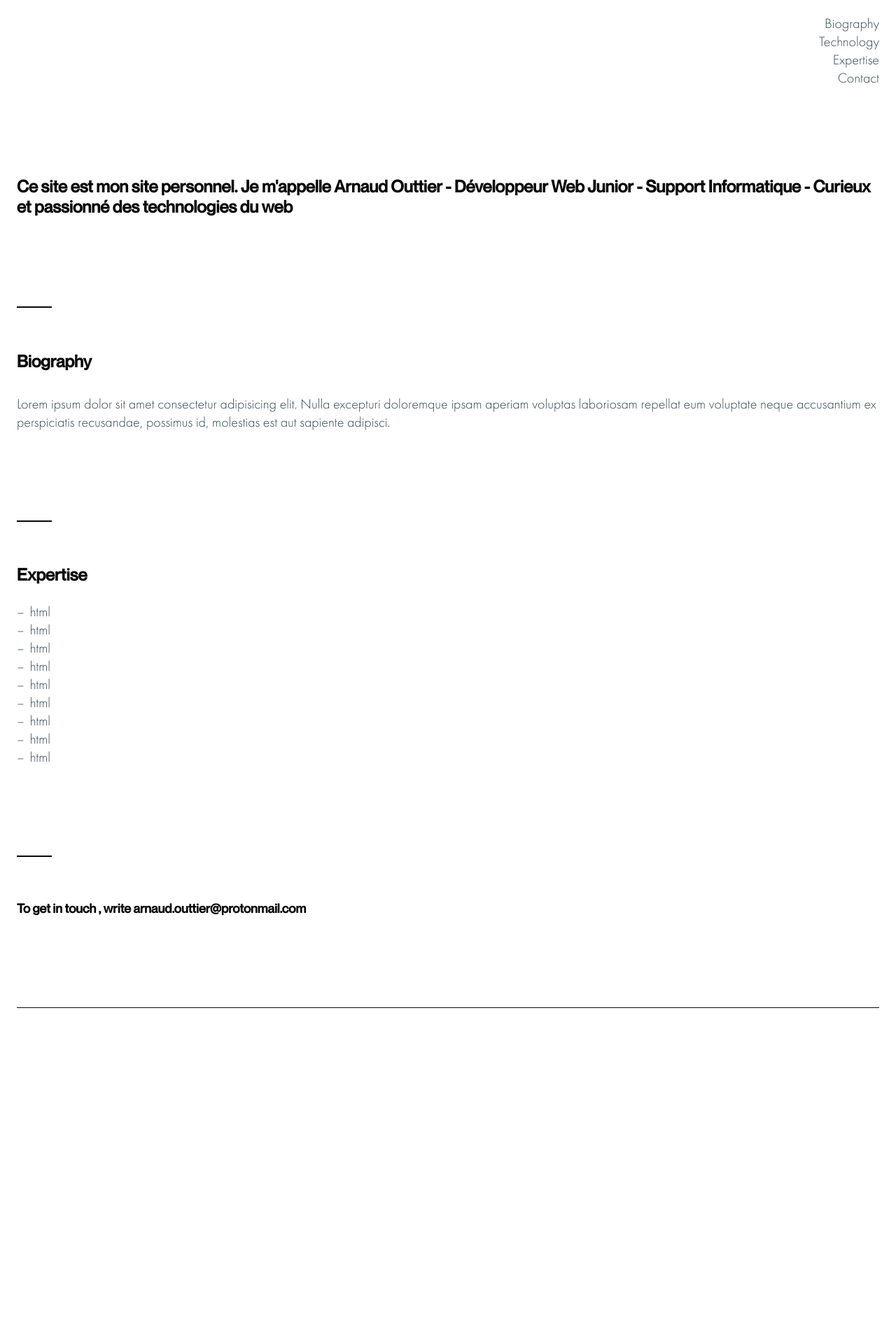
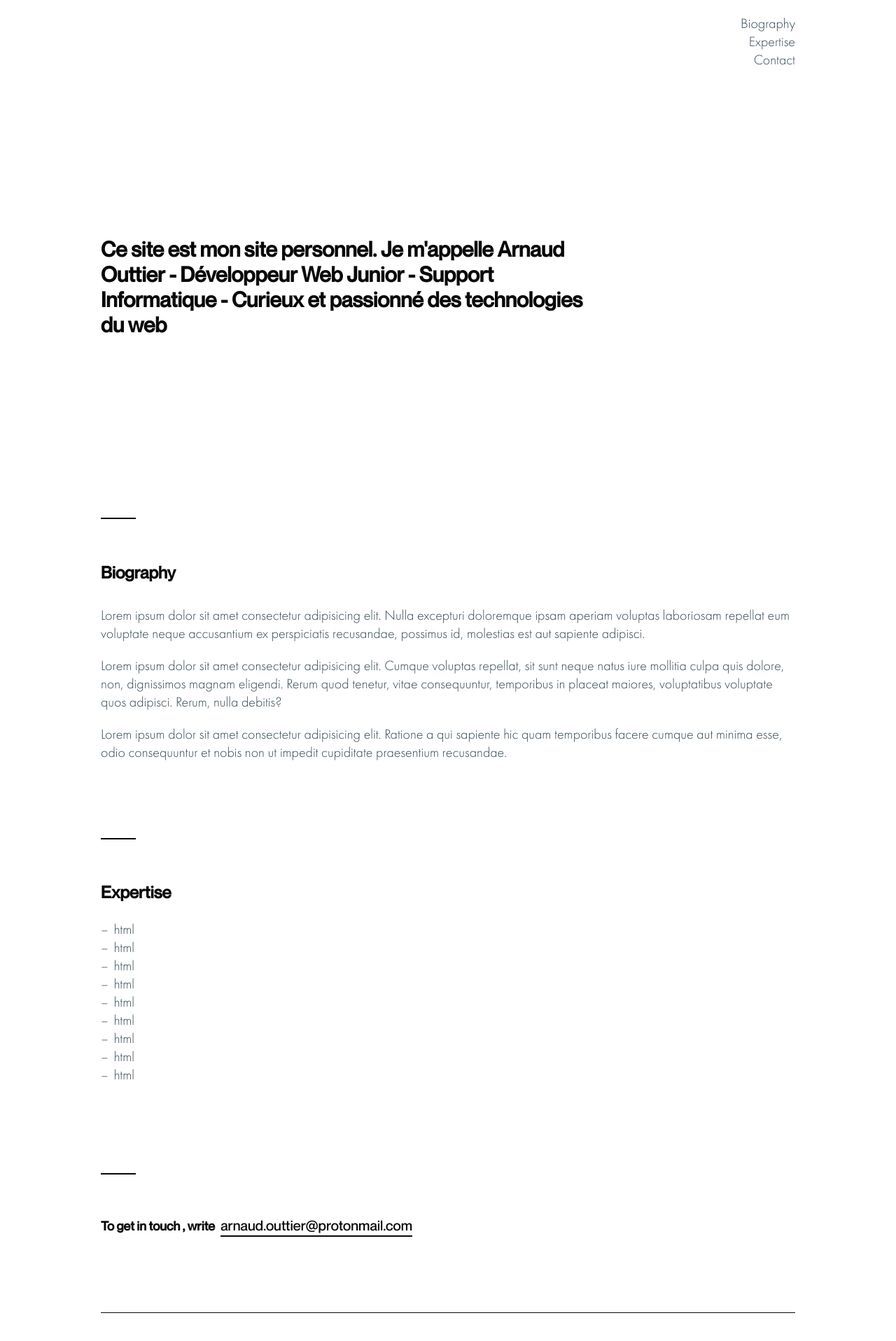
Before and after one commit to arnaudouttier/arnaud-personnal-tailwind, a Vue app: page / in a window 1280 px wide. Shown: the top 1917 px of the page at 70% size. Before the commit the page ends 1555 px from the top, so only its background shows below. Built offline with nearby package versions, Linux system fonts and the light colour scheme.

Commit message:
supp vue.config.js

```diff
--- a/src/App.vue
+++ b/src/App.vue
@@ -60,7 +60,7 @@ const hideScrollElement = (element) => {
 
       const handleScrollAnimation = () => {
         scrollElements.forEach((el) => {
-    if (elementInView(el, 1.25)) {
+          if (elementInView(el, 1)) {
             displayScrollElement(el);
           } else if (elementOutofView(el)) {
             hideScrollElement(el)
@@ -71,7 +71,6 @@ window.addEventListener("scroll", () => {
         handleScrollAnimation();
       });
         }}
-
     }
 
 </script>
@@ -79,11 +78,19 @@ window.addEventListener("scroll", () => {
 <style lang="scss">
   @import './src/assets/scss/main.scss';
   .site{
+    max-width: 992px;
+    margin: 0 auto;
     padding: 0 16px;
   }
 
   header, .site-content{
-    margin-bottom: 128px;
+    margin-bottom: 110px;
+  }
+
+  @media (min-width: 992px) {
+    header{
+      margin-bottom: 0;
+    }
   }
 
   .js-scroll{
--- a/src/components/Biography.vue
+++ b/src/components/Biography.vue
@@ -4,6 +4,8 @@
         <p>
             Lorem ipsum dolor sit amet consectetur adipisicing elit. Nulla excepturi doloremque ipsam aperiam voluptas laboriosam repellat eum voluptate neque accusantium ex perspiciatis recusandae, possimus id, molestias est aut sapiente adipisci.
         </p>
+        <p>Lorem ipsum dolor sit amet consectetur adipisicing elit. Cumque voluptas repellat, sit sunt neque natus iure mollitia culpa quis dolore, non, dignissimos magnam eligendi. Rerum quod tenetur, vitae consequuntur, temporibus in placeat maiores, voluptatibus voluptate quos adipisci. Rerum, nulla debitis?</p>
+        <p>Lorem ipsum dolor sit amet consectetur adipisicing elit. Ratione a qui sapiente hic quam temporibus facere cumque aut minima esse, odio consequuntur et nobis non ut impedit cupiditate praesentium recusandae.</p>
     </section>
 </template>
 
@@ -18,7 +20,7 @@ export default {
     @import '~@/assets/scss/main.scss';
 
     .biography{
-        margin-bottom: 128px;
+        margin-bottom: 110px;
 
         &:before{
             content: "";
--- a/src/components/Contact.vue
+++ b/src/components/Contact.vue
@@ -1,6 +1,7 @@
 <template>
     <section class="contact js-scroll fade-from-bottom" >
-      <h5>To get in touch , write arnaud.outtier@protonmail.com</h5>
+      <h5>To get in touch , write</h5>
+      <a href="">arnaud.outtier@protonmail.com</a>
     </section>
 </template>
 
@@ -15,13 +16,33 @@ export default {
   @import '~@/assets/scss/variables.scss';
 
   .contact{
+    font-family: $secondary-font;
+
     &:before{
             content: "";
             border-top: 2px solid $secondary-color;
             width: 50px;
             display: block;
             margin-bottom: 6rem;
-        }
+    }
+    h5{
+      display: inline;
+      margin-right: 8px;
+    }
+    a{
+      color: #080808;
+      position: relative;
+
+      &:after{
+        content: "";
+        border-bottom: 2px solid $secondary-color;
+        position: absolute;
+        left: 0;
+        bottom: -4px;
+        width: 274px;
+      }
+
+    }
   }
 
   .scrolled.fade-from-bottom{
@@ -30,7 +51,7 @@ export default {
 
   @keyframes fade-from-bottom  {
     0%{
-      transform: translateY(+100px);
+      transform: translateY(+30px);
     }
         100%{
       transform: translateY(0px);
--- a/src/components/Expertise.vue
+++ b/src/components/Expertise.vue
@@ -52,11 +52,11 @@ export default {
 
   @keyframes fade-from-left  {
     0%{
-      transform: translateX(-100%);
+      transform: translateX(-10px);
       opacity: 0;
     }
         100%{
-      transform: translateX(0%);
+      transform: translateX(0px);
       opacity: 1;
     }
   }
--- a/src/components/Footer.vue
+++ b/src/components/Footer.vue
@@ -91,7 +91,6 @@ export default {
       font-size: 1.4rem;
     }
   }
-
   .social-navigation{
     display: flex;
     align-items: center;
@@ -100,22 +99,31 @@ export default {
       margin-right: 16px;
     }
   }
-
   svg{
     width: 18px;
     height: 18px;
   }
-
-    .scrolled.fade-from-right{
-    animation: fade-from-bottom 2s ease;
+  .scrolled.fade-from-right{
+    animation: fade-from-right .8s ease-in-out;
+  }
+    .scrolled.fade-from-left{
+    animation: fade-from-left .8s ease-in-out;
   }
 
   @keyframes fade-from-right  {
     0%{
-      transform: translateX(+100px);
+      transform: translateX(10px);
     }
-        100%{
+    100%{
       transform: translateX(0px);
+    }
+  }
+  @keyframes fade-from-left  {
+    0%{
+      transform: translateX(-10px);
+    }
+    100%{
+      transform: translateX(0);
     }
   }
 
--- a/src/components/Header.vue
+++ b/src/components/Header.vue
@@ -19,5 +19,19 @@ export default {
 </script>
 
 <!-- Add "scoped" attribute to limit CSS to this component only -->
-<style scoped lang="scss">
+<style lang="scss">
+  // Large devices (desktops, 992px and up)
+  .navigation{
+    margin-bottom: 10.2rem;
+  }
+
+  @media (min-width: 992px) {
+    header{
+      height: 90vh;
+    }
+    .navigation{
+      margin-bottom: 24rem;
+    }
+  }
+
 </style>
--- a/src/components/Nav.vue
+++ b/src/components/Nav.vue
@@ -1,12 +1,8 @@
 <template>
-  <div>
   <nav class="navigation">
     <ul>
       <li>
         <a href="">Biography</a>
-        </li>
-        <li>
-          <a href="">Technology</a>
       </li>
       <li>
         <a href="">Expertise</a>
@@ -16,25 +12,12 @@
       </li>
     </ul>
   </nav>
-  </div>
 </template>
 
 <script>
 
   export default {
-    name: 'Nav',
-    data () {
-      return{
-      }
-    },
-    mounted(){
-        this.fadeIn() //method1 will execute at pageload
-  },
-  methods:{
-        fadeIn (){
-          const navigation = document.querySelector('.navigation')
-        }
-     },
+    name: 'Nav'
    }
 </script>
 
@@ -43,7 +26,6 @@
   @import '~@/assets/scss/variables.scss';
 
   .navigation{
-    margin-bottom: 128px;
     text-align:right;
     animation-name: slideInFromTop ;
     animation-duration: .7s;
@@ -70,9 +52,20 @@
       }
     }
   }
+
+    @media (min-width: 992px) {
+    .site-intro{
+      width: 70%;
+
+      h2{
+        font-size: 3rem;
+      }
+    }
+  }
+
   @keyframes slideInFromTop {
     0% {
-      transform: translateY(-100%);
+      transform: translateY(-10px);
       opacity: 0;
     }
     50% {
@@ -80,7 +73,7 @@
       opacity: 1;
     }
     100% {
-      transform: translateY(0%);
+      transform: translateY(0px);
     }
   }
 </style>
```
Lines whose indentation alone changed are shown as unchanged.
